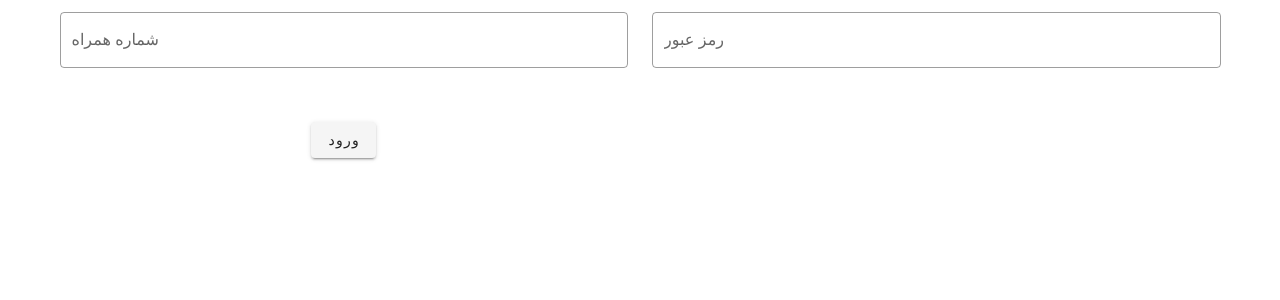
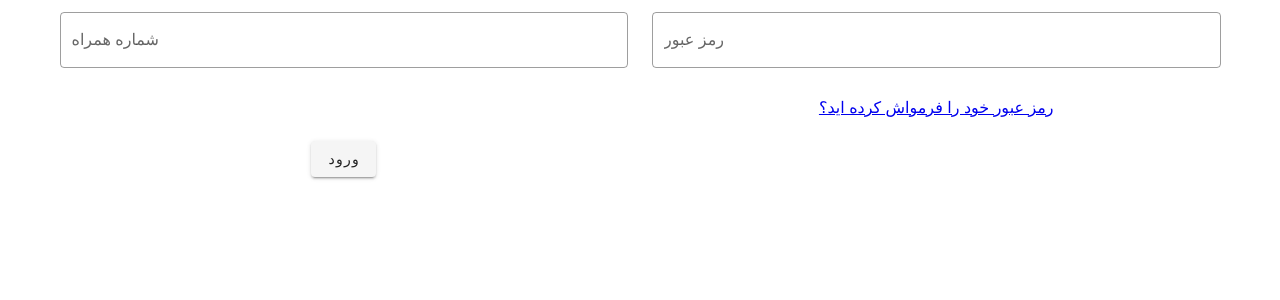
Before and after one commit to NaserAhadi/register-login-system, a Vue app: page / in a window 1280 px wide. Shown: the top 300 px of the page. Built offline with nearby package versions, Linux system fonts and the light colour scheme.

Commit message:
add routing from login page to retrieval password page

```diff
--- a/src/router/index.js
+++ b/src/router/index.js
@@ -11,12 +11,12 @@ Vue.use(VueRouter)
     component: Login
   },
   {
-    path: '/about',
-    name: 'About',
+    path: '/retrieval-password',
+    name: 'RetrievalPassword',
     // route level code-splitting
-    // this generates a separate chunk (about.[hash].js) for this route
+    // this generates a separate chunk (retrieval-password.[hash].js) for this route
     // which is lazy-loaded when the route is visited.
-    component: () => import(/* webpackChunkName: "about" */ '../views/About.vue')
+    component: () => import(/* webpackChunkName: "retrieval-password" */ '../views/RetrievalPassword/RetrievalPassword.vue')
   }
 ]
 
--- a/src/views/Login/Login.vue
+++ b/src/views/Login/Login.vue
@@ -12,6 +12,9 @@
                     :label="persianLanguageResource.password"
                     outlined
                 ></v-text-field>
+                <router-link :to="{name:'RetrievalPassword'}">
+                    {{persianLanguageResource.forgotPassword}}
+                </router-link>
             </v-col>
             <v-col cols="6">
                 <v-btn>
@@ -24,11 +27,20 @@
 
 <script>
     import persianLanguageResource from '@/lang/fa-IR.js'
+    // import RetrievalPassword from '@/views/RetrievalPassword/RetrievalPassword'
     export default {
         name: 'Login',
         data(){
             return {
                 persianLanguageResource
+            }
+        },
+        // components:{
+        //     RetrievalPassword
+        // },
+        methods:{
+            navigateToRetrievalPassword(){
+
             }
         }
     }
```
